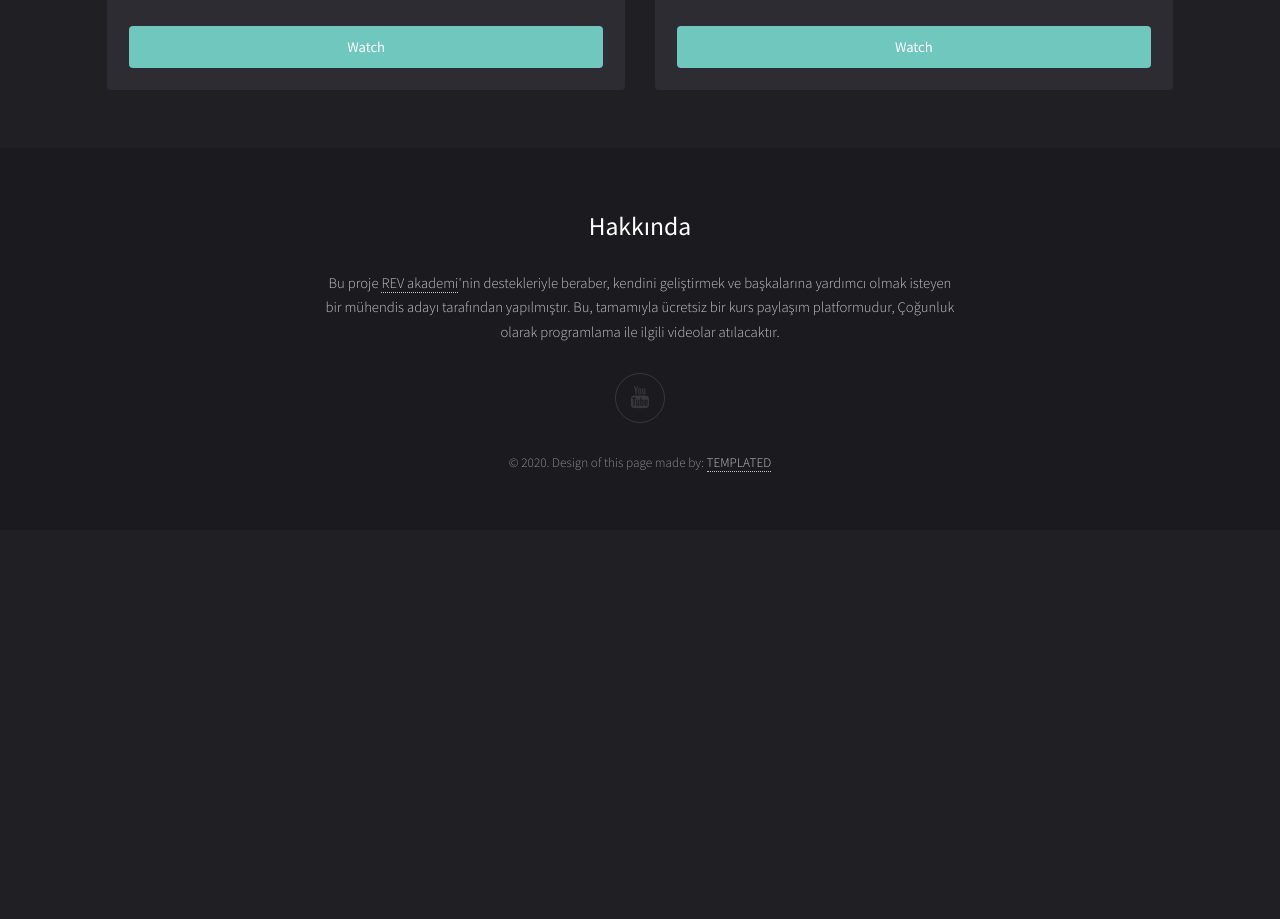
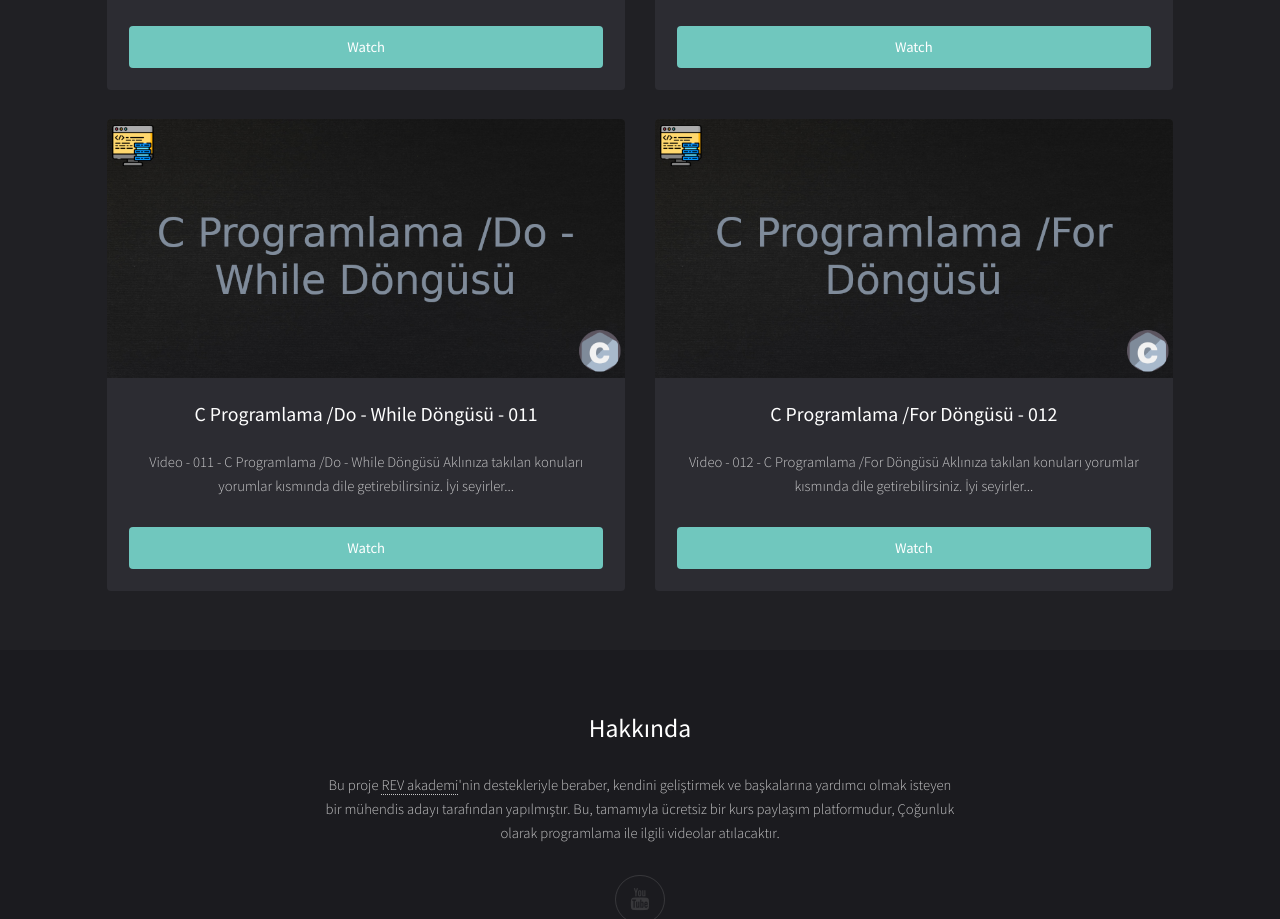
Before and after one commit to Cf-f/Cf-f.github.io, a plain HTML site: page index.html in a window 1280 px wide. Shown: the part 3037-3956 px from the top of the page. Before the commit the page ends 3567 px from the top, so only its background shows below. Drawn offline with Linux system fonts and the light colour scheme.

Commit message:
Add files via upload

```diff
--- a/index.html
+++ b/index.html
@@ -165,6 +165,32 @@
 									<a href="https://youtu.be/3Zq_RxNgAW4" class="button fit" data-poptrox="youtube,800x400">Watch</a>
 								</div>
 							</div>
+
+							<div class="box">
+								<a href="https://youtu.be/MN1EOMbiWk0https://youtu.be/MN1EOMbiWk0" class="image fit"><img src="images/Cover_011.png" alt="" /></a>
+								<div class="inner">
+									<h3>C Programlama /Do - While Döngüsü - 011</h3>
+									<p>
+											Video - 011 - C Programlama /Do - While Döngüsü
+											Aklınıza takılan konuları yorumlar kısmında dile getirebilirsiniz.
+											İyi seyirler...
+									</p>
+									<a href="https://youtu.be/MN1EOMbiWk0" class="button fit" data-poptrox="youtube,800x400">Watch</a>
+								</div>
+							</div>
+
+							<div class="box">
+								<a href="https://youtu.be/KbjWCAfGyNs" class="image fit"><img src="images/Cover_012.png" alt="" /></a>
+								<div class="inner">
+									<h3>C Programlama /For Döngüsü - 012</h3>
+									<p>
+											Video - 012 - C Programlama /For Döngüsü
+											Aklınıza takılan konuları yorumlar kısmında dile getirebilirsiniz.
+											İyi seyirler...
+									</p>
+									<a href="https://youtu.be/KbjWCAfGyNs" class="button fit" data-poptrox="youtube,800x400">Watch</a>
+								</div>
+							</div>
 							<!-- <div class="box">
 								<a href="this is not a good link" class="image fit"><img src="images/pic01.jpg" alt="" /></a>
 								<div class="inner">
```
Also changed, not shown: images/Cover_011.png (added), images/Cover_012.png (added).
